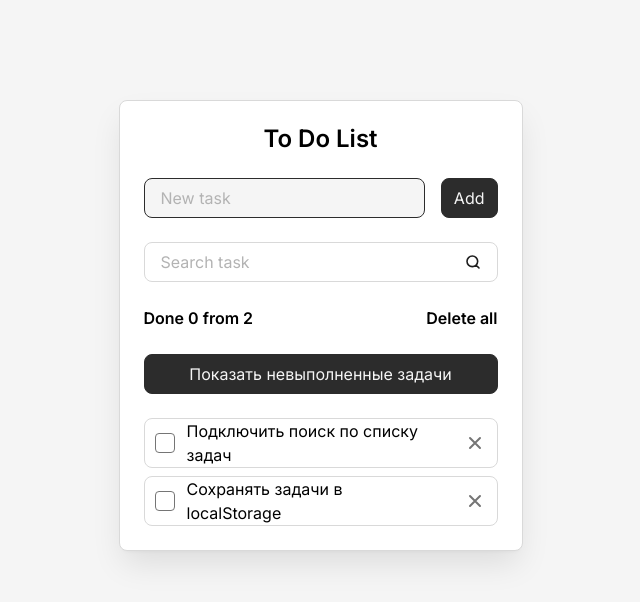
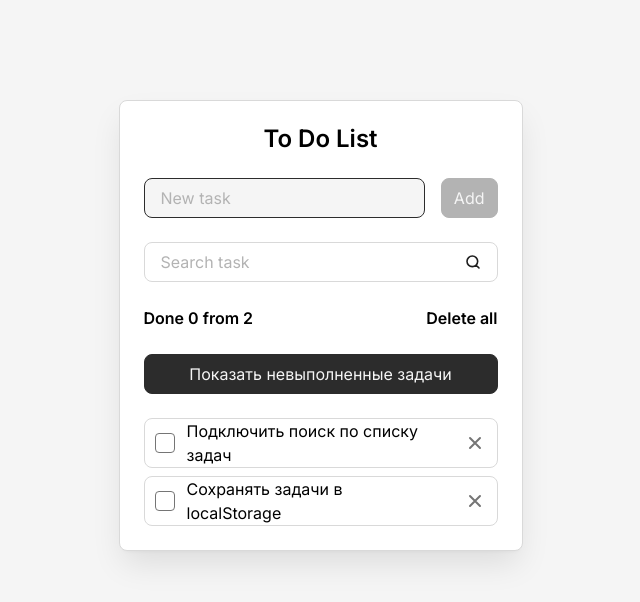
Before and after one commit to AhmetshaLee/my-todo-app, a React (Vite) app: page / in a window 1280 px wide. Shown: the top 602 px of the page, without its empty margins (312-952 px from the left). Built offline with nearby package versions, Linux system fonts and the light colour scheme.

Commit message:
feat: добавлено состояние и стили для disabled кнопки

```diff
--- a/src/components/AddTaskForm.jsx
+++ b/src/components/AddTaskForm.jsx
@@ -7,9 +7,15 @@
   const { addTask, newTaskTitle, setNewTaskTitle, newTaskInputRef } =
     useContext(TasksContext)
 
+  const clearNewTaskTitle = newTaskTitle.trim()
+  const isNewTaskTitleEmpty = clearNewTaskTitle.length === 0
+
   const onSubmit = (event) => {
     event.preventDefault()
-    addTask()
+
+    if (!isNewTaskTitleEmpty) {
+      addTask(clearNewTaskTitle)
+    }
   }
 
   return (
@@ -22,7 +28,9 @@
         value={newTaskTitle}
         onInput={(event) => setNewTaskTitle(event.target.value)}
       />
-      <Button type='submit'>Add</Button>
+      <Button type='submit' isDisabled={isNewTaskTitleEmpty}>
+        Add
+      </Button>
     </form>
   )
 }
--- a/src/components/ui/Button.jsx
+++ b/src/components/ui/Button.jsx
@@ -2,6 +2,7 @@
   const {
     className = "",
     type = "button",
+    isDisabled,
     children,
     onClick,
     ...btnProps
@@ -11,6 +12,7 @@
     <button
       className={`button ${className}`}
       type={type}
+      disabled={isDisabled}
       onClick={onClick}
       {...btnProps}
     >
--- a/src/hooks/useTasks.js
+++ b/src/hooks/useTasks.js
@@ -53,11 +53,10 @@
     [tasks],
   )
 
-  const addTask = useCallback(() => {
-    if (newTaskTitle.trim().length > 0) {
+  const addTask = useCallback((title) => {
     const newTask = {
       id: crypto?.randomUUID() ?? Date.now().toString(),
-        title: newTaskTitle,
+      title,
       isDone: false,
     }
 
@@ -65,8 +64,7 @@
     setNewTaskTitle("")
     setSearchQuery("")
     newTaskInputRef.current.focus()
-    }
-  }, [newTaskTitle])
+  }, [])
 
   useEffect(() => {
     saveTasks(tasks)
--- a/src/styles/components/button.css
+++ b/src/styles/components/button.css
@@ -9,12 +9,20 @@
   border: 1px solid var(--color-dark-2);
   border-radius: var(--border-radius);
 
-  &:hover {
-    color: var(--color-dark-2);
-    background-color: transparent;
+  &:not(:disabled) {
+    &:hover {
+      color: var(--color-dark-2);
+      background-color: transparent;
+    }
+
+    &:active {
+        scale: 1.05;
+    }
   }
 
-  &:active {
-    scale: 1.05;
+  &:disabled {
+    background-color: var(--color-gray-3);
+    border-color: var(--color-gray-3);
+    cursor: not-allowed;
   }
 }
```
Lines whose indentation alone changed are shown as unchanged.
